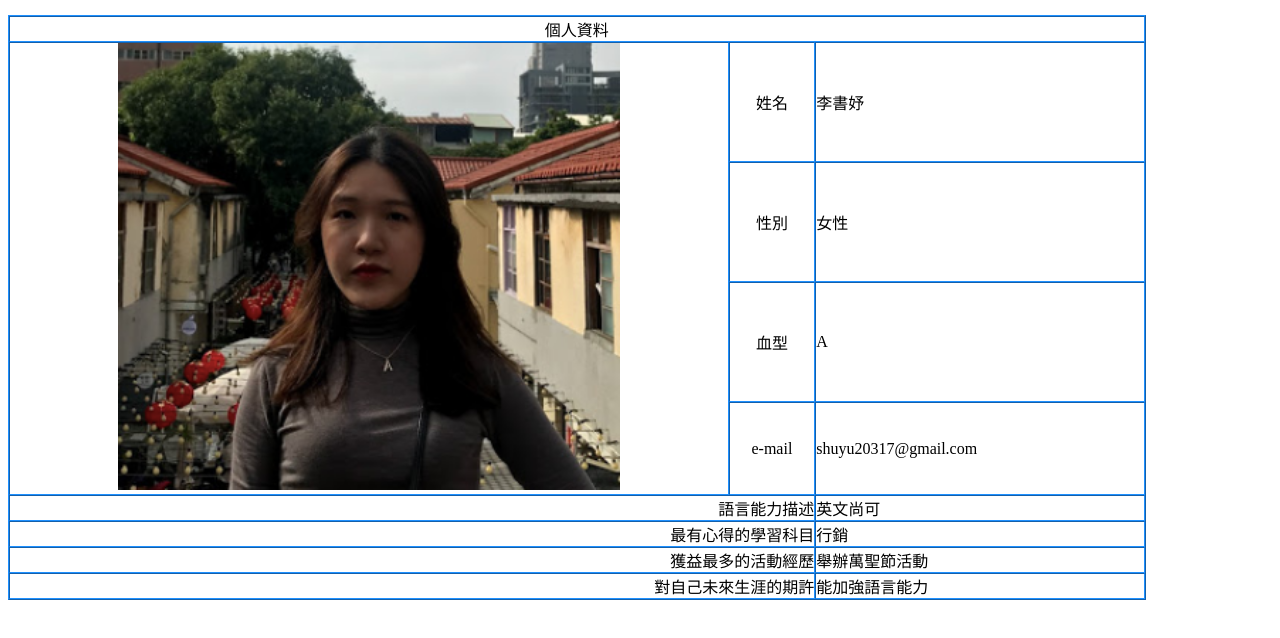
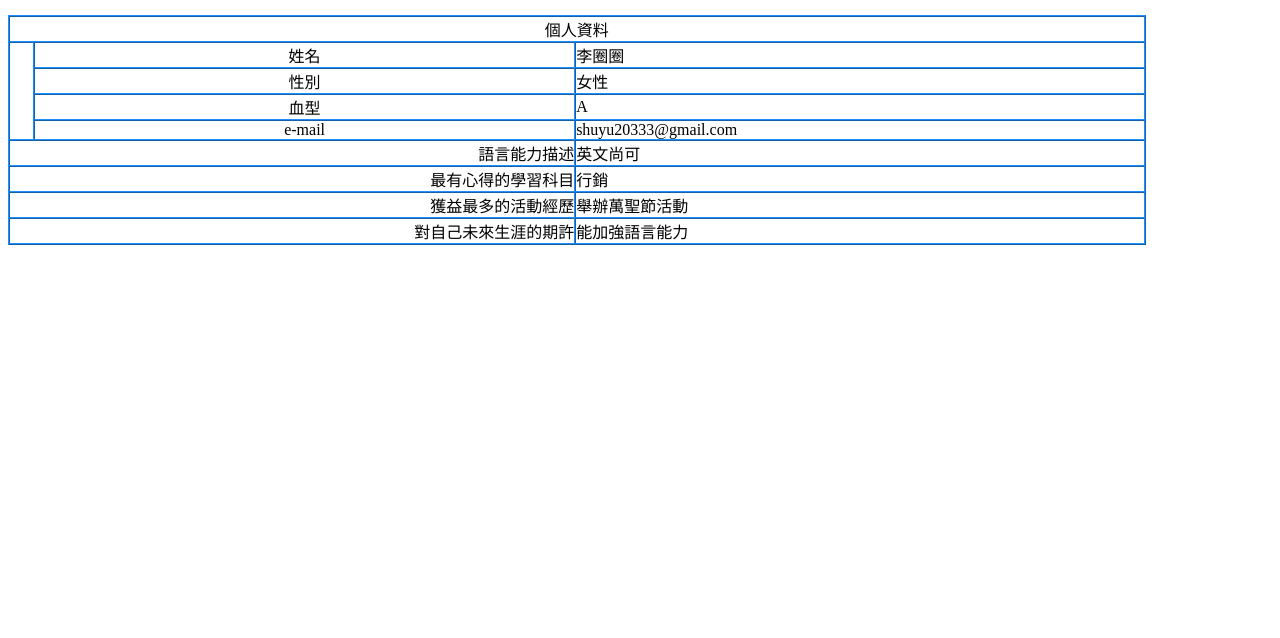
Before and after one commit to hiabby0519/hiabby0519.github.io, a plain HTML site: page B4A56/家庭作業03/index.html in a window 1280 px wide. Drawn offline with Linux system fonts and the light colour scheme.

Commit message:
Update index.html

```diff
--- a/B4A56/家庭作業03/index.html
+++ b/B4A56/家庭作業03/index.html
@@ -41,13 +41,13 @@
  <td colspan="3" style="text-align:center">個人資料</td>
 </tr>
 <tr style="text-align:center">
- <td rowspan="4"><img src="1.png"></td>
+ <td rowspan="4"><img src=""></td>
 <div>
 
 
 
 <td>姓名</td>
-  <td style="text-align:left">李書妤</td>
+  <td style="text-align:left">李圈圈</td>
 
 
 
@@ -65,7 +65,7 @@
 </tr>
 <tr>
  <td  style="text-align:center">e-mail</td>
- <td>shuyu20317@gmail.com</td>
+ <td>shuyu20333@gmail.com</td>
 
 </tr>
 <tr>
```
